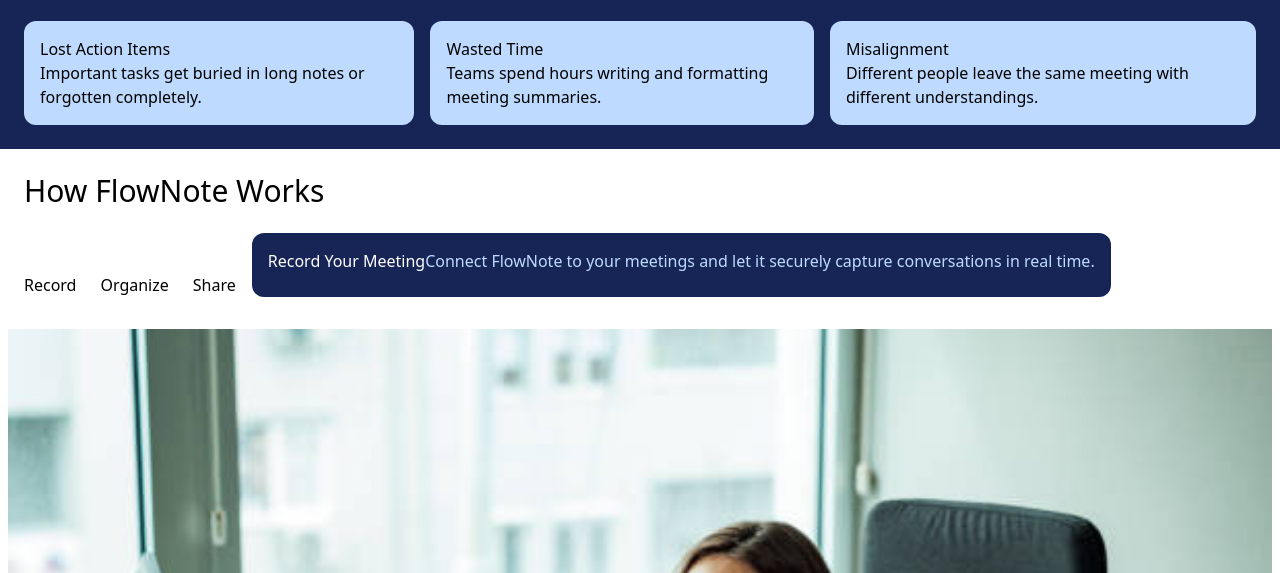
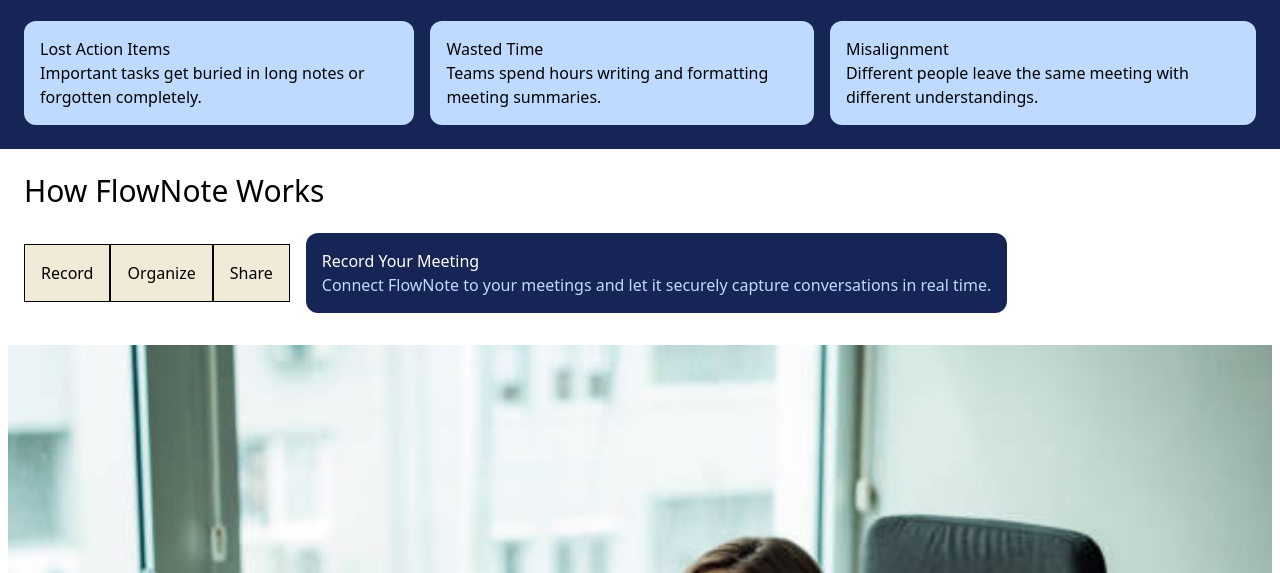
Before and after one commit to neducod/flownote-landingpage, a website: page index.html in a window 1280 px wide. Shown: the part 527-1100 px from the top of the page. Drawn offline with Linux system fonts and the light colour scheme.

Commit message:
Adding UI changes

```diff
--- a/index.html
+++ b/index.html
@@ -50,21 +50,21 @@
             <h2 class="text-3xl text-left">How FlowNote Works</h2>
         </div>
         <div class="flex flex-col sm:flex-row gap-4">
-            <div class="flex flex-row gap-6 justify-center items-center mt-10">
-                <button onclick="filterDiv('firstSlide')">Record</button>
-                <button onclick="filterDiv('secSlide')">Organize</button>
-                <button onclick="filterDiv('thirdSlide')">Share</button>
+            <div class="flex flex-row justify-center items-center">
+                <button onclick="filterDiv('firstSlide')" class="p-4 bg-[#F0EAD6] border border-solid border-black" >Record</button>
+                <button onclick="filterDiv('secSlide')" class="p-4 bg-[#F0EAD6] border border-solid border-black" >Organize</button>
+                <button onclick="filterDiv('thirdSlide')" class="p-4 bg-[#F0EAD6] border border-solid border-black" >Share</button>
             </div>
 
-            <div class="p-4 bg-blue-950 rounded-xl containerr" data-category="firstSlide">
+            <div class="flex flex-col p-4 bg-blue-950 rounded-xl containerr" data-category="firstSlide">
                 <h3 class="text-white">Record Your Meeting</h3>
                 <p class="text-blue-200">Connect FlowNote to your meetings and let it securely capture conversations in real time.</p>
             </div>
-            <div class="p-4 bg-blue-950 rounded-xl containerr"  data-category="secSlide">
+            <div class="flex flex-col p-4 bg-blue-950 rounded-xl containerr"  data-category="secSlide">
                 <h3 class="text-white">We Organize Everything</h3>
                 <p class="text-blue-200">FlowNote identifies key points, decisions, and action items automatically—no manual work required</p>
             </div>
-            <div class="p-4 bg-blue-950 rounded-xl containerr"  data-category="thirdSlide">
+            <div class="flex flex-col p-4 bg-blue-950 rounded-xl containerr"  data-category="thirdSlide">
                 <h3 class="text-white">Share & Take Action</h3>
                 <p class="text-blue-200">Instantly share clean, structured notes with your team and keep everyone aligned.</p>
             </div>
```
Also changed, not shown: src/output.css.
